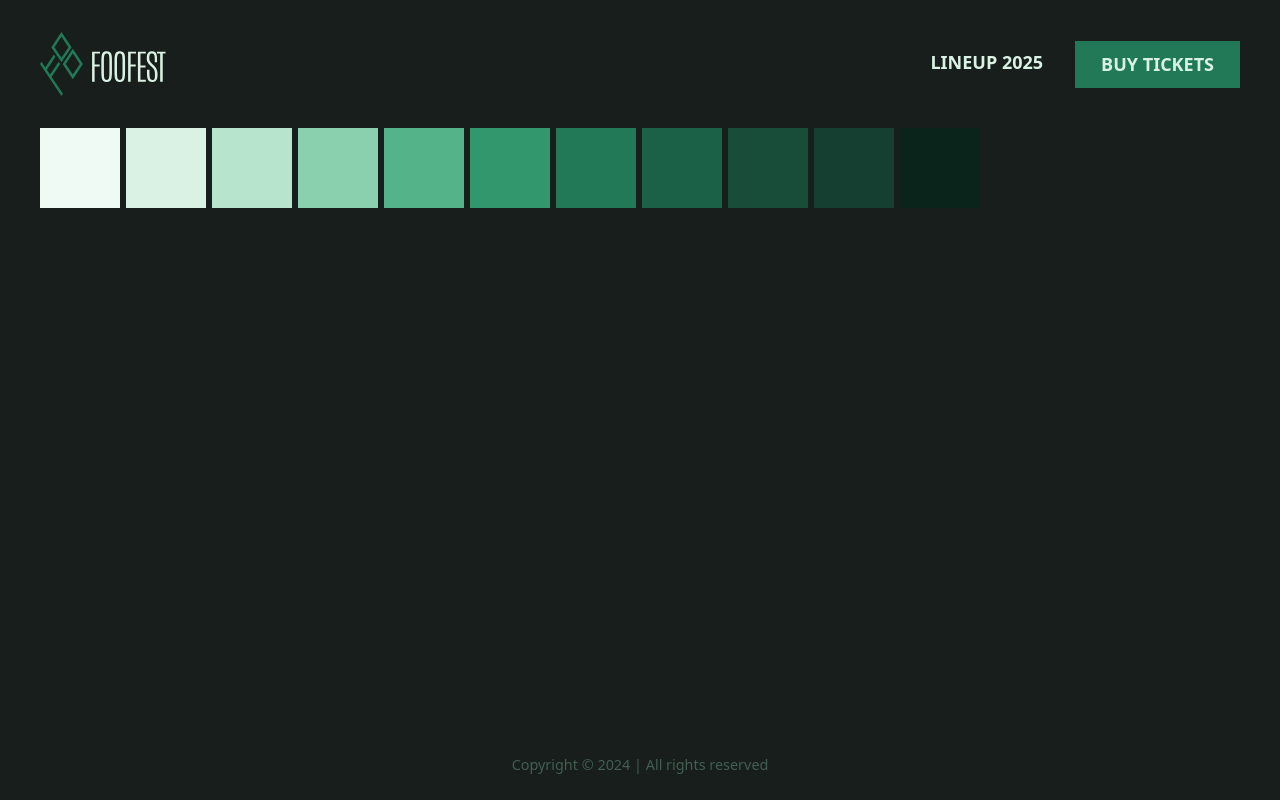
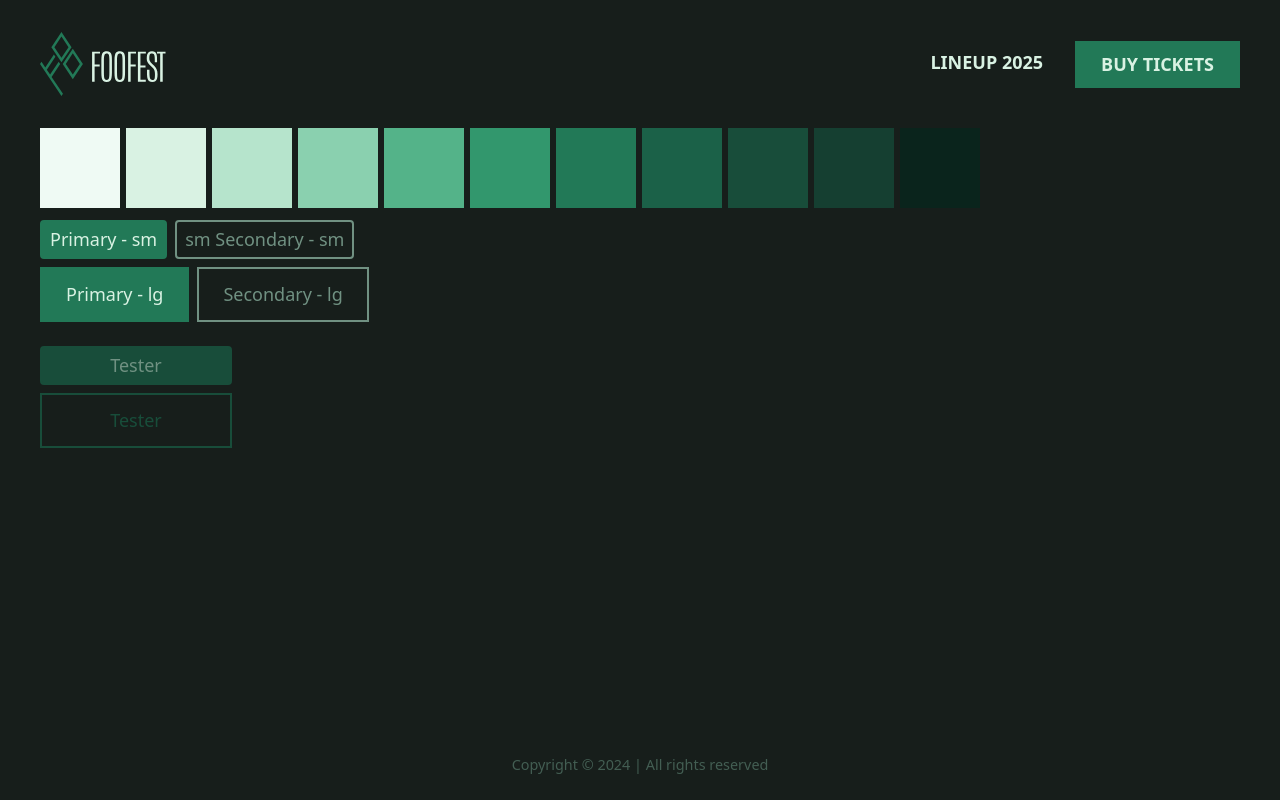
Before and after one commit to SSSoto17/15c_foofest, a Next.js app: page / in a window 1280 px wide. Built offline with nearby package versions, Linux system fonts and the light colour scheme.

Commit message:
Button component updated

```diff
--- a/src/app/(festival)/page.jsx
+++ b/src/app/(festival)/page.jsx
@@ -1,3 +1,5 @@
+import Button from "@/components/Button";
+
 export default function Home() {
   return (
     <main>
@@ -14,6 +16,24 @@ export default function Home() {
         <li className="bg-forest-900 w-20 h-20"></li>
         <li className="bg-forest-950 w-20 h-20"></li>
       </ul>
+      <div className="flex flex-col gap-2 py-3">
+        <div className="flex gap-2">
+          <button className="rounded-sm border-2 border-forest-600 bg-forest-600 px-2 py-1 hover:bg-forest-800 hover:border-forest-800 disabled:bg-forest-800 disabled:border-forest-800 disabled:text-aztec-400">Primary - sm</button>
+          <button className="rounded-sm border-2 border-aztec-400 text-aztec-400 px-2 py-1">sm Secondary - sm</button>
+        </div>
+        <div className="flex gap-2">
+          <button className=" border-2 border-forest-600 bg-forest-600 px-6 py-3">Primary - lg</button>
+          <button className=" border-2 border-aztec-400 text-aztec-400 px-6 py-3">Secondary - lg</button>
+        </div>
+      </div>
+      <div className="flex flex-col gap-2 py-3">
+        <Button size="small" variant="primary" isDisabled={true}>
+          Tester
+        </Button>
+        <Button size="base" variant="secondary" isDisabled={true}>
+          Tester
+        </Button>
+      </div>
     </main>
   );
 }
--- a/src/app/globals.css
+++ b/src/app/globals.css
@@ -85,16 +85,8 @@
   /* COLOR | SEMANTIC TOKENS | FORMS */
   --color-border-form: var(--color-border-global);
   --color-text-input: var(--color-text-global);
-  --color-surface-input: color-mix(
-    in oklch,
-    var(--color-aztec-900) 50%,
-    transparent
-  );
-  --color-surface-input--error: color-mix(
-    in oklch,
-    var(--color-aztec-900) 75%,
-    transparent
-  );
+  --color-surface-input: color-mix(in oklch, var(--color-aztec-900) 50%, transparent);
+  --color-surface-input--error: color-mix(in oklch, var(--color-aztec-900) 75%, transparent);
   --color-surface-input--focus: var(--color-aztec-900);
   --color-border-input: var(--color-aztec-900);
   --color-border-input--focus: var(--color-aztec-600);
@@ -140,7 +132,7 @@
   /* BASE COMPONENTS */
 
   .button {
-    @apply w-full max-w-48 py-2 cursor-pointer font-bold disabled:hidden;
+    @apply w-full max-w-48  cursor-pointer border-2 disabled:cursor-default;
   }
 
   /* FORM ELEMENTS */
@@ -166,8 +158,7 @@ body {
   grid-template-columns: minmax(1rem, 1fr) minmax(0, 1200px) minmax(1rem, 1fr);
   grid-template-rows: auto 1fr auto;
   min-height: 100svh;
-  font-family: system-ui, -apple-system, BlinkMacSystemFont, "Segoe UI", Roboto,
-    Oxygen, Ubuntu, Cantarell, "Open Sans", "Helvetica Neue", sans-serif;
+  font-family: system-ui, -apple-system, BlinkMacSystemFont, "Segoe UI", Roboto, Oxygen, Ubuntu, Cantarell, "Open Sans", "Helvetica Neue", sans-serif;
 
   > * {
     grid-column: 2;
--- a/src/components/Button.jsx
+++ b/src/components/Button.jsx
@@ -1,22 +1,12 @@
-export default function PrimaryButton({
-  variant,
-  formAction,
-  onClick,
-  isDisabled,
-  children,
-}) {
+export default function Button({ variant, size, formAction, onClick, isDisabled, children }) {
   const variants = {
-    primary: "",
-    secondary: "",
-    ghost: "",
-    form: "border-3 border-forest-600 text-aztec-200",
+    primary: "border-forest-600 bg-forest-600  hover:bg-forest-500 hover:border-forest-500 disabled:bg-forest-800 disabled:border-forest-800 disabled:text-aztec-400",
+    secondary: "border-2 border-forest-600 text-forest-500  hover:text-forest-400 hover:border-forest-500 disabled:text-forest-800 disabled:border-forest-800",
+    small: "rounded-sm px-2 py-1",
+    base: "px-6 py-3",
   };
   return (
-    <button
-      {...(formAction ? { formAction } : { onClick })}
-      disabled={isDisabled}
-      className={`button ${variants[variant]}`}
-    >
+    <button {...(formAction ? { formAction } : { onClick })} disabled={isDisabled} className={`button ${variants[variant]} ${variants[size]}`}>
       {children}
     </button>
   );
```
